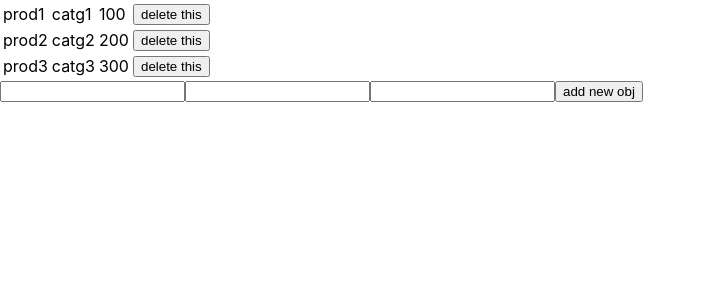
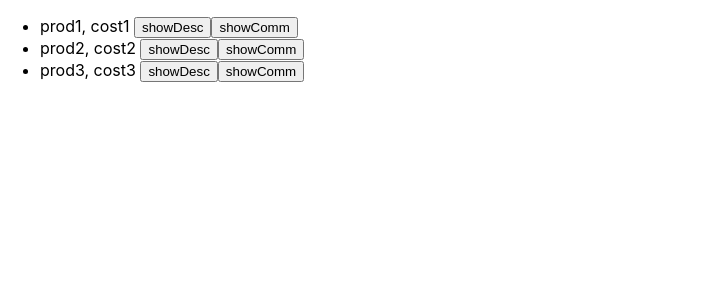
Before and after one commit to luckyzharkyn/reactTest, a React (Create React App) app: page / in a window 1280 px wide. Shown: the top 300 px of the page, without its empty margins (0-706 px from the left). Built offline with nearby package versions, Linux system fonts and the light colour scheme.

Commit message:
Показывать и не показывать элементы в списке

```diff
--- a/src/App.js
+++ b/src/App.js
@@ -1,53 +1,76 @@
 import React, { useState } from "react";
 
 function App() {
-	function getReadyObj() {
-		return {
-			id: 4,
-			name: '',
-			catg: '',
-			cost: ''
+	const initProds = [
+		{
+			id: 1,
+			name: 'prod1',
+			cost: 'cost1',
+			desc: 'long description 1',
+			comm: 'my super comment 1',
+			descShow: false,
+			commShow: false
+		},
+		{
+			id: 2,
+			name: 'prod2',
+			cost: 'cost2',
+			desc: 'long description 2',
+			comm: 'my super comment 2',
+			descShow: false,
+			commShow: false
+		},
+		{
+			id: 3,
+			name: 'prod3',
+			cost: 'cost3',
+			desc: 'long description 3',
+			comm: 'my super comment 3',
+			descShow: false,
+			commShow: false
+		},
+	];
+
+	const [notes, setNotes] = useState(initProds);
+
+	const result = notes.map(note => {
+		let descShow, commShow;
+		if(note.descShow) {
+			descShow = ", " + note.desc;
 		}
+		if(note.commShow) {
+			commShow = ", " + note.comm;
+		}
+
+
+		return <li key={note.id}>{note.name}, {note.cost} {descShow} {commShow}
+		<button onClick={() => showDesc(note.id)}>{note.descShow ? "hideDesc" : "showDesc"}</button>
+		<button onClick={() => showComm(note.id)}>{note.commShow ? "hideComm" : "showComm"}</button>
+		</li>
+	})
+
+	function showDesc(id) {
+		setNotes(notes.map(note => {
+			if(note.id === id) {
+				return {...note, descShow: !note.descShow}
+			} else {
+				return note;
+			}
+		}))
 	}
 
-	const initProds = [
-		{id: 1, name: 'prod1', catg: 'catg1', cost: 100},
-		{id: 2, name: 'prod2', catg: 'catg2', cost: 200},
-		{id: 3, name: 'prod3', catg: 'catg3', cost: 300},
-	];
-	const [notes, setNotes] = useState(initProds);
-	const [obj, setObj] = useState(getReadyObj());
-
-	const result = notes.map(note => {
-		return <tr key={note.id}>
-			<td>{note.name}</td>
-			<td>{note.catg}</td>
-			<td>{note.cost}</td>
-			<td><button onClick={(event) => remItem(note.id)}>delete this</button></td>
-		</tr>;
-	});
-
-	function remItem(id) {
-		setNotes(notes.filter(note => note.id !== id))
+	function showComm(id) {
+		setNotes(notes.map(note => {
+			if(note.id === id) {
+				return {...note, commShow: !note.commShow}
+			} else {
+				return note;
+			}
+		}))
 	}
-
-	function changeObj(propName, event) {
-		setObj({...obj, [propName]: event.target.value})
-	}
-
-	function addItem() {
-		setNotes([...notes, obj])
-	}
-
 	return <div>
-		<table><tbody>{result}</tbody></table>
-
-		<input value={obj.name} onChange={(event) => changeObj('name', event)} />
-		<input value={obj.catg} onChange={(event) => changeObj('catg', event)} />
-		<input value={obj.cost} onChange={(event) => changeObj('cost', event)} />
-		<button onClick={addItem}>add new obj</button>
-	</div>;
+		<ul>{result}</ul>
+	</div>
 }
 
-
 export default App;
```
